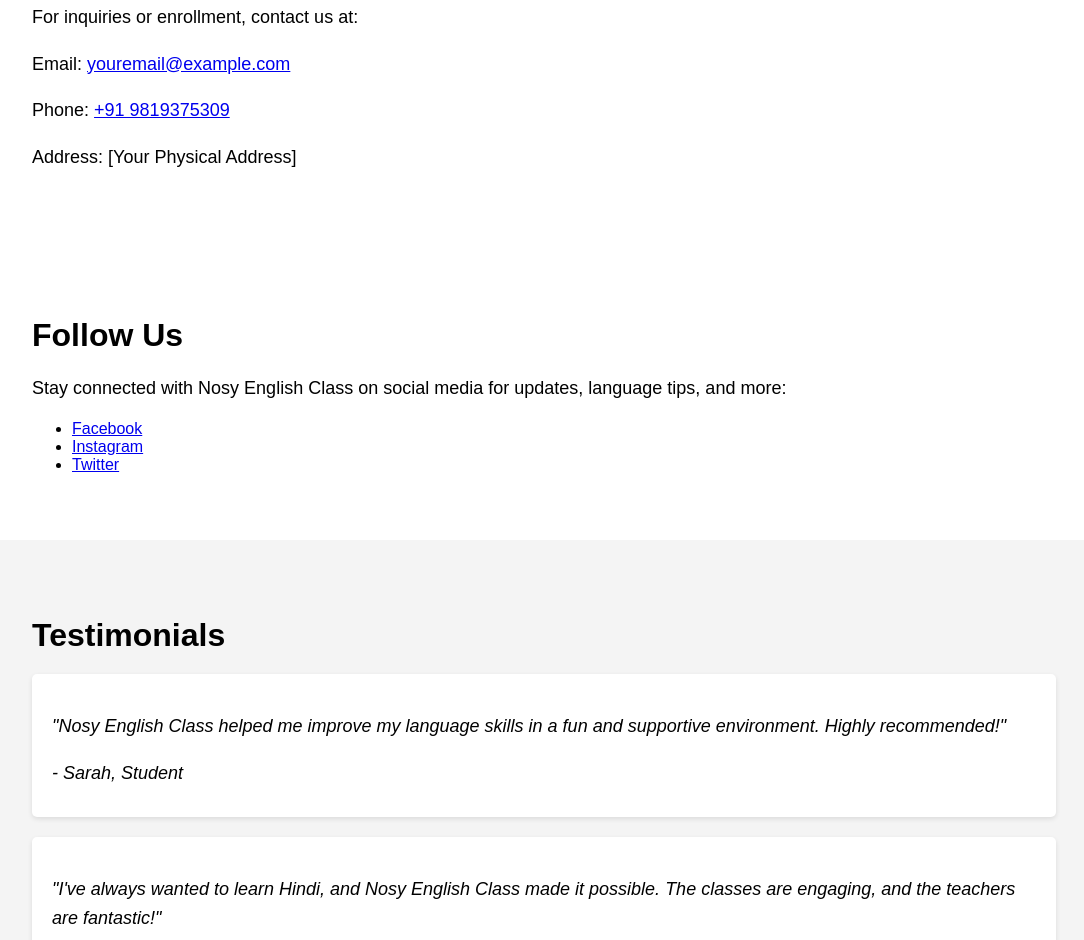
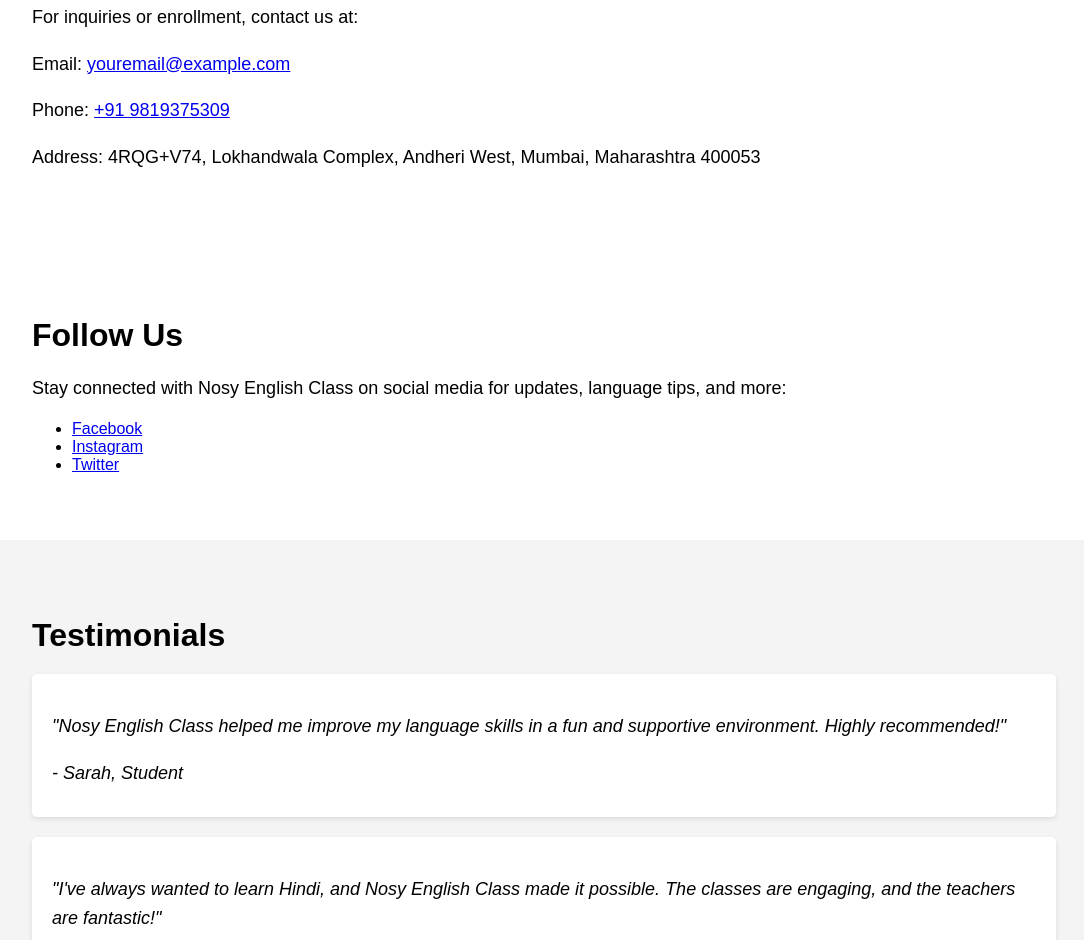
Before and after one commit to orybossman/nosy-english-class, a plain HTML site: page index.html in a window 1280 px wide. Shown: the part 1973-2913 px from the top of the page, without its empty margins (96-1180 px from the left). Drawn offline with Linux system fonts and the light colour scheme.

Commit message:
index.html

```diff
--- a/index.html
+++ b/index.html
@@ -63,9 +63,10 @@
         <p>For inquiries or enrollment, contact us at:</p>
         <p>Email: <a href="mailto:youremail@example.com">youremail@example.com</a></p>
         <p>Phone: <a href="tel:+919819375309">+91 9819375309</a></p>
-            <p>Address: [Your Physical Address]</p>
+        <p>Address: 4RQG+V74, Lokhandwala Complex, Andheri West, Mumbai, Maharashtra 400053</p>
     </div>
 </section>
+
     <section id="follow">
         <div class="container">
             <h2>Follow Us</h2>
```
Lines whose indentation alone changed are shown as unchanged.
